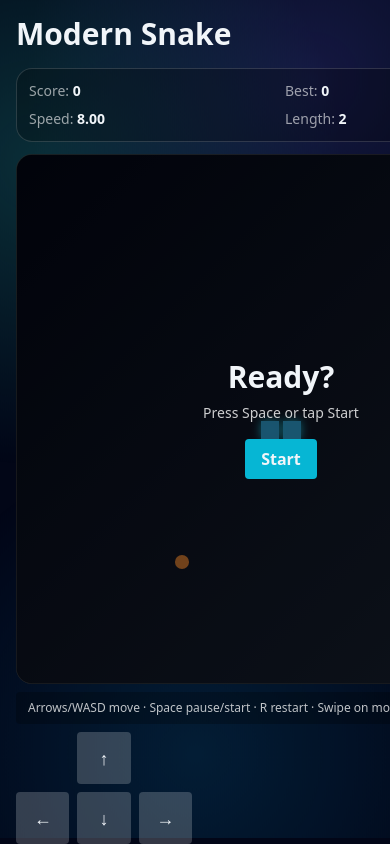
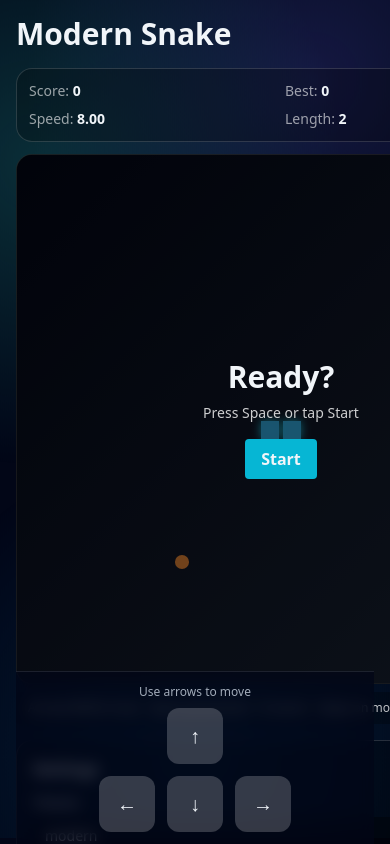
Before and after one commit to adammastersuk/snake-modern, a Next.js app: page / in a window 390 px wide. Shown: the top 844 px of the page. Built offline with nearby package versions, Linux system fonts and the light colour scheme.

Commit message:
Improve mobile controls layout and prevent content overlap

```diff
--- a/app/globals.css
+++ b/app/globals.css
@@ -4,9 +4,23 @@
 
 :root { color-scheme: dark; }
 
+html,
+body {
+  height: 100%;
+}
+
 body {
   font-family: ui-sans-serif, system-ui, sans-serif;
   @apply min-h-screen bg-slate-950 text-slate-100 antialiased;
+  overflow-x: hidden;
+  overscroll-behavior: none; /* stops scroll chaining/bounce on many browsers */
+}
+
+/* Use this on the canvas wrapper to prevent scrolling while controlling the game */
+.game-touch-area {
+  touch-action: none;
+  -webkit-user-select: none;
+  user-select: none;
 }
 
 .retro-font,
@@ -24,8 +38,16 @@ body {
   position: fixed;
   inset: 0;
   z-index: -1;
-  background: radial-gradient(circle at 10% 20%, rgba(45, 212, 191, 0.2), transparent 40%), radial-gradient(circle at 80% 10%, rgba(99, 102, 241, 0.2), transparent 35%), radial-gradient(circle at 50% 90%, rgba(14, 165, 233, 0.15), transparent 40%);
+  background: radial-gradient(circle at 10% 20%, rgba(45, 212, 191, 0.2), transparent 40%),
+    radial-gradient(circle at 80% 10%, rgba(99, 102, 241, 0.2), transparent 35%),
+    radial-gradient(circle at 50% 90%, rgba(14, 165, 233, 0.15), transparent 40%);
   animation: drift 12s ease-in-out infinite alternate;
+}
+
+@media (prefers-reduced-motion: reduce) {
+  .modern-bg::before {
+    animation: none;
+  }
 }
 
 @keyframes drift {
@@ -38,6 +60,12 @@ body {
   position: absolute;
   inset: 0;
   pointer-events: none;
-  background: repeating-linear-gradient(0deg, rgba(255, 255, 255, 0.04), rgba(255, 255, 255, 0.04) 1px, transparent 2px, transparent 4px);
+  background: repeating-linear-gradient(
+    0deg,
+    rgba(255, 255, 255, 0.04),
+    rgba(255, 255, 255, 0.04) 1px,
+    transparent 2px,
+    transparent 4px
+  );
   mix-blend-mode: screen;
 }
--- a/app/page.tsx
+++ b/app/page.tsx
@@ -203,16 +203,23 @@ export default function Home() {
   };
 
   return (
-    <main className={`mx-auto max-w-7xl p-4 ${theme === 'modern' ? 'modern-bg' : 'retro-font retro-scanlines'}`}>
+    <main
+  className={`mx-auto max-w-7xl p-4 pb-72 md:pb-4 ${
+    theme === 'modern' ? 'modern-bg' : 'retro-font retro-scanlines'
+  }`}
+>
       <h1 className="mb-4 text-3xl font-bold">Modern Snake</h1>
       <div className="grid gap-4 lg:grid-cols-[minmax(0,1fr)_340px]">
         <section>
           <HUD score={uiState.score} best={best} speed={uiState.speed} length={uiState.snake.length} />
-          <div className="relative mt-3 w-fit">
+          <div className="relative mt-3 w-fit touch-none select-none overscroll-none">
             <StartOverlay running={running} alive={uiState.alive} onStart={() => { setRunning(true); setPaused(false); }} />
             <canvas ref={canvasRef} width={config.width * TILE} height={config.height * TILE} className="rounded-2xl border border-white/20 bg-black/40" />
           </div>
-          <div className="mt-2 space-y-2"><KeyHints /><MobileControls onInput={input} visible={showDpad} /></div>
+          <div className="mt-2 space-y-2">
+  <KeyHints />
+</div>
+
         </section>
         <aside className="space-y-3 lg:sticky lg:top-4 lg:h-fit">
           <SettingsPanel theme={theme} difficulty={difficulty} wrapAround={wrapAround} practiceMode={practiceMode} showDpad={showDpad} paused={paused} onThemeChange={setTheme} onDifficultyChange={setDifficulty} onWrapChange={setWrapAround} onPracticeModeChange={setPracticeMode} onShowDpadChange={setShowDpad} onPauseToggle={() => setPaused((p) => !p)} onRestart={() => reset()} />
@@ -221,6 +228,10 @@ export default function Home() {
         </aside>
       </div>
       <Toast message={toast} />
+      <footer className="md:hidden sticky bottom-0 z-50 mt-4 border-t border-white/10 bg-slate-950/70 backdrop-blur p-3">
+  <div className="mb-2 text-center text-xs text-slate-300/80">Use arrows to move</div>
+  <MobileControls onInput={input} visible={showDpad} />
+</footer>
     </main>
   );
 }
--- a/components/MobileControls.tsx
+++ b/components/MobileControls.tsx
@@ -1,13 +1,23 @@
 import { Direction } from '@/lib/game/types';
 
-export function MobileControls({ onInput, visible }: { onInput: (d: Direction) => void; visible: boolean }) {
+export function MobileControls({
+  onInput,
+  visible
+}: {
+  onInput: (d: Direction) => void;
+  visible: boolean;
+}) {
   if (!visible) return null;
-  const btn = 'rounded bg-white/20 px-4 py-3 text-lg font-bold';
+
+  const btn =
+    'flex items-center justify-center w-14 h-14 sm:w-16 sm:h-16 rounded-xl bg-white/20 text-xl font-bold active:scale-95 active:bg-white/30';
+
   return (
-    <div className="grid w-44 grid-cols-3 gap-2 md:hidden">
+    <div className="mx-auto grid w-fit grid-cols-3 gap-3">
       <div />
       <button className={btn} onClick={() => onInput('up')}>↑</button>
       <div />
+
       <button className={btn} onClick={() => onInput('left')}>←</button>
       <button className={btn} onClick={() => onInput('down')}>↓</button>
       <button className={btn} onClick={() => onInput('right')}>→</button>
```
Also changed, not shown: 1 other file (tests, documents, lock files or other folders).
